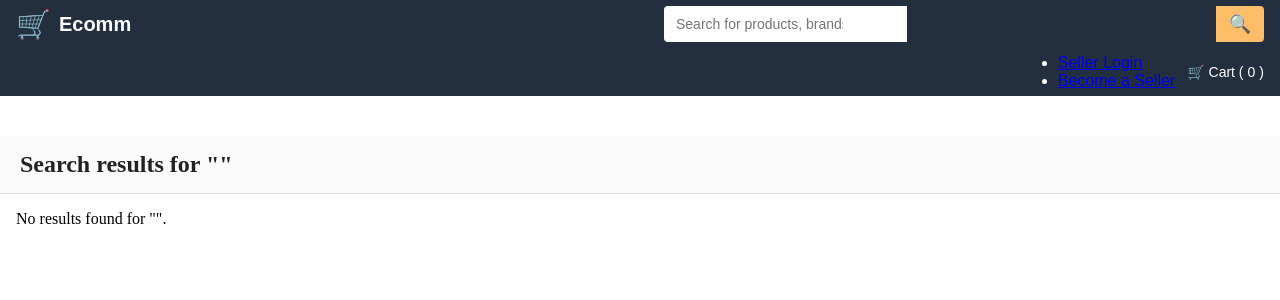
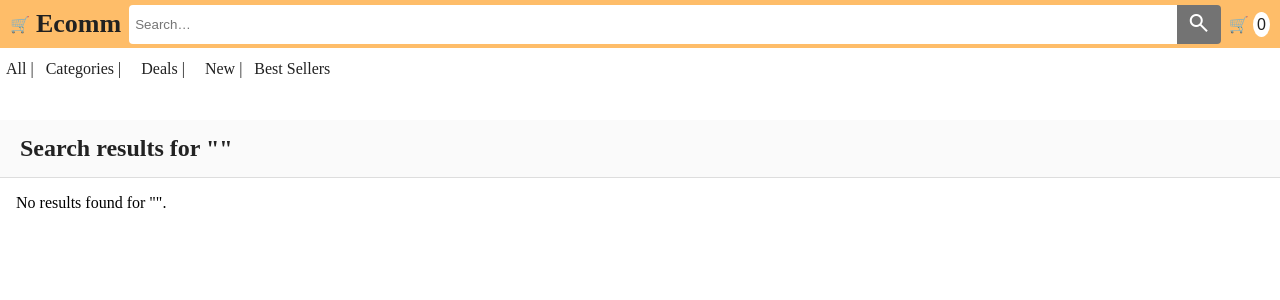
Before and after one commit to omiramberodgers15/ecomm-site, a Django app: page /search/ in a window 1280 px wide. Shown: the top 300 px of the page. Run offline with Django 5.2, Linux system fonts and the light colour scheme; data that the repository does not hold is empty.

Commit message:
Update: latest changes

```diff
--- /dev/null
+++ b/ecomm-site/core/context_processors.py
@@ -0,0 +1,6 @@
+from .models import Category
+
+def global_categories(request):
+    return {
+        "all_categories": Category.objects.all()
+    }
--- a/ecomm-site/core/static/core/styles.css
+++ b/ecomm-site/core/static/core/styles.css
@@ -95,157 +118,137 @@
   -webkit-box-orient: vertical;
   max-height: calc(1.3em * 2); /* 2 lines */
   text-overflow: ellipsis; /* Optional but recommended */
+  padding:0 6px;
 }
 
 
 
-/* General navbar container */
-.nav {
-  width: 100%;
-  background-color: #232f3e; /* dark Amazon-like navbar */
+/* ========= COMPACT TOP BAR ========= */
+.topbar {
+    display: flex;
+    align-items: center;
+    justify-content: space-between;
+    padding: 6px 10px;
+    background: #febd69;
     color: white;
-  font-family: Arial, sans-serif;
-  position: sticky;
-  top: 0;
-  z-index: 1000;
-  margin-bottom: 40px;
+    height: 48px; /* small */
 }
 
-/* Each row */
-.nav-row {
+.topbar .brand {
+    font-size: 26px;
+    font-weight: bold;
+    color:hsl(0,0%,13%);
+    padding: 0;
+    text-decoration: none;
+
+}
+
+.topbar-left {
     display: flex;
     align-items: center;
-  padding: 6px 16px;
+    gap: 6px;
 }
 
-/* Top row: logo + search */
-.nav-top {
-  justify-content: space-between;
+.topbar-search {
+    flex: 1;
+    display: flex;
+    margin: 0 8px;
+
 }
 
-/* Logo/brand */
-.nav .about {
-  display: flex;
-  align-items: center;
-  gap: 8px;
-}
-.nav .about .logo-icon {
-  font-size: 28px;
-}
-.nav .about .brand {
-  font-size: 20px;
-  font-weight: bold;
-  color: white;
-  text-decoration: none;
+.topbar-search input {
+    flex: 1;
+    padding: 6px;
+    border: none;
+    border-radius: 4px 0 0 4px;
+    width: 16px;
 }
 
-/* Search bar */
-.search-wrapper {
-  display: flex;
-  flex: 1;
-  max-width: 600px;
-  position: relative;
-  margin-left: 16px;
-}
-.search-wrapper input[type="search"] {
-  width: 100%;
-  padding: 10px 50px 10px 12px; /* space for search button */
-  border-radius: 4px 0 0 4px;
+.topbar-search button {
+    padding: 6px 10px;
     border: none;
-  outline: none;
-  font-size: 14px;
-}
-.search-wrapper .search-btn {
-  position: absolute;
-  right: 0;
-  top: 0;
-  height: 100%;
-  width: 48px;
-  border: none;
-  background-color: #febd69; /* Amazon orange */
-  color: black;
+    background:hsl(0,0%,45%);
     border-radius: 0 4px 4px 0;
-  cursor: pointer;
-  font-size: 18px;
-}
-.search-wrapper input[type="search"]:focus {
-  outline: 2px solid #f90;
-}
-.search-wrapper .search-btn:hover {
-  background-color: #f3a847;
 }
 
-/* Middle row: Sign-in + Cart */
-.nav-middle {
-  justify-content: flex-end;
-  gap: 12px;
-}
-.nav-middle .nav-right {
-  display: flex;
-  gap: 12px;
-}
-.nav-middle .nav-link {
-  color: white;
-  text-decoration: none;
-  display: flex;
-  align-items: center;
-  gap: 4px;
-  font-size: 14px;
-}
-.nav-middle .nav-link:hover {
-  text-decoration: underline;
+#cartCount{
+    background:white;
+    padding: 4px;
+    border-radius: 50%;
+    margin-right: 0px;
+    color: hsl(0,0%,13%);
 }
 
-/* Bottom row: page links */
-.nav-bottom {
-  justify-content: flex-start;
-  background-color: #37475a; /* slightly lighter */
-  padding: 6px 16px;
-}
-.nav-bottom .nav-links {
-  display: flex;
-  gap: 16px;
-}
-.nav-bottom .page-link {
+.topbar-cart {
+    background: none;
+    border: none;
     color: white;
-  text-decoration: none;
-  font-size: 14px;
-}
-.nav-bottom .page-link:hover {
-  text-decoration: underline;
+    font-size: 16px;
 }
 
+/* ========= COMPACT MENU BAR ========= */
+/* Dropdown wrapper */
+.menubar{
+  padding: 6px;
+  margin-bottom: 30px;
 
-
-.dropdown {
-  position: relative;
-  display: inline-block; /* parent must be relative */
+}
+.menubar a{
+  text-decoration: none;
+  color: hsl(0,0%,13%);
+  font-weight: 400;
 }
 
-.dropdown-content {
-  display: none;           /* hidden by default */
-  position: absolute;      /* position relative to parent */
-  background-color: #37475a; /* match nav-bottom */
-  min-width: 160px;
-  box-shadow: 0px 8px 16px rgba(0,0,0,0.2);
-  z-index: 1000;
-  flex-direction: column;
+.menubar a:hover{
+  text-decoration: none;
+  color: #febd69;
+  font-weight: 700;
+}
+.menu-dropdown {
+    position: relative;
+    display: inline-block;
+    padding: 6px 8px;
+
 }
 
-.dropdown-content a {
-  color: white;
-  padding: 8px 12px;
+/* Dropdown button (clickable) */
+.menu-btn {
+    cursor: pointer;
+    display: inline-block;
+
+}
+
+/* Dropdown panel */
+.menu-content {
+    display: none;
+    position: absolute;
+    background: #fff;
+    top: 28px;
+    left: 0;
+    border-radius: 6px;
+    box-shadow: 0 4px 10px rgba(0,0,0,0.15);
+    min-width: 150px;
+    z-index: 99999;
+
+}
+
+/* Dropdown items */
+.menu-content a {
+    display: block;
+    padding: 10px 12px;
+    font-size: 14px;
     text-decoration: none;
+    white-space: nowrap;
+}
+
+/* Hover for desktop */
+.menu-dropdown:hover .menu-content {
     display: block;
 }
 
-.dropdown-content a:hover {
-  background-color: #485769;
-}
-
-/* Show dropdown on hover */
-.dropdown:hover .dropdown-content {
-  display: flex;
+/* --- MOBILE CLICK SUPPORT --- */
+.menu-btn.active + .menu-content {
+    display: block;
 }
 
 .page-heading {
@@ -727,3 +730,73 @@ body.product-page .prod-container {
     height: 100%;
     font-size: 14px;
 }
+
+
+
+.product-card form {
+    margin-top: 8px;
+}
+
+.product-card .btn {
+    width: 100%;
+    padding: 6px 10px;
+    font-size: 14px;
+    border-radius: 8px;
+    border: 1px solid #ff6600 ;
+    color: #ff6600 ;
+    background-color: white;
+}
+
+
+
+
+.price-row {
+    display: flex;
+    align-items: center;
+    gap: 8px;
+}
+
+.old-price {
+    text-decoration: line-through;
+    color: #888;
+    font-size: 14px;
+}
+
+.new-price {
+    color: #ff6600;
+    font-weight: bold;
+    font-size: 18px;
+}
+
+
+.min-order {
+    font-size: 13px;
+    color: #555;
+    margin-top: 4px;
+    margin-bottom:6px !important ;
+}
+
+
+.prod-name{
+  font-weight: bolder;
+  font-size: larger !important;
+  margin-bottom:6px !important ;
+
+}
+
+
+
+.section-title{
+  font-weight: 700;
+}
+
+
+.material-symbols-outlined {
+  font-variation-settings:
+  'FILL' hsl(0,0%,45%),
+  'wght' 400,
+  'GRAD' 0,
+  'opsz' 16,
+
+
+}
--- a/ecomm-site/core/templates/base.html
+++ b/ecomm-site/core/templates/base.html
@@ -6,41 +6,68 @@
     <title>{% block title %}Ecomm{% endblock %}</title>
     <meta name="viewport" content="width=device-width, initial-scale=1.0">
     <link rel="stylesheet" href="{% static 'core/styles.css' %}?v=9999">
+    <link rel="stylesheet" href="https://fonts.googleapis.com/css2?family=Material+Symbols+Outlined:opsz,wght,FILL,GRAD@20..48,100..700,0..1,-50..200&icon_names=search" />
 </head>
 <body class="{% block body_class %}{% endblock %}">
 
-<!-- ======= NAVBAR ======= -->
-<div class="nav">
-    <div class="nav-row nav-top">
-        <div class="about">
-            <span class="logo-icon">🛒</span>
-            <a href="{% url 'core:home' %}" class="brand">Ecomm</a>
-        </div>
-        <div class="search-wrapper">
-            <form method="get" action="{% url 'core:search' %}">
-                <input type="search" name="q" placeholder="Search for products, brands and more" value="{{ request.GET.q }}">
-                <button type="submit" class="search-btn">🔍</button>
-            </form>
+<!-- ======= MOBILE COMPACT NAVBAR ======= -->
+<nav class="topbar">
+    <div class="topbar-left">
+        <span class="logo-icon">🛒</span>
+        <a href="/" class="brand">Ecomm</a>
+    </div>
+
+    <form class="topbar-search" method="get" action="{% url 'core:search' %}">
+        <input type="search" name="q" placeholder="Search…" value="{{ request.GET.q }}">
+        <button type="submit"><span class="material-symbols-outlined" style="color:white">
+search
+</span></button>
+    </form>
+
+    <button id="cartIconBtn" class="topbar-cart">
+        🛒 <span id="cartCount">{{ request.session.cart|length|default:"0" }}</span>
+    </button>
+</nav>
+
+
+<!-- ======= COMPACT NAV MENU ======= -->
+<div class="menubar">
+    <a href="/">All |</a>
+
+    <!-- CATEGORIES DROPDOWN -->
+    <div class="menu-dropdown">
+        <a class="menu-btn" href="javascript:void(0)">Categories |</a>
+        <div class="menu-content">
+            <a href="/categories/electronics/">Electronics</a>
+            <a href="/categories/fashion/">Fashion</a>
+            <a href="/categories/home/">Home</a>
         </div>
     </div>
-    <div class="nav-row nav-middle">
-    <div class="nav-right">
-        <!-- User links -->
-        <ul class="nav-links">
 
-        <!-- Guest user -->
-        <li><a href="{% url 'core:seller-login' %}">Seller Login</a></li>
-        <li><a href="{% url 'core:seller-register' %}">Become a Seller</a></li>
+    <!-- DEALS DROPDOWN -->
+    <div class="menu-dropdown">
+        <a class="menu-btn" href="javascript:void(0)">Deals |</a>
+        <div class="menu-content">
+            <a href="/deals/today/">Today's Deals</a>
+            <a href="/deals/clearance/">Clearance</a>
+            <a href="/deals/hot/">Hot Discounts</a>
+        </div>
+    </div>
 
-        </ul>
-        <!-- Cart icon button -->
-        <button id="cartIconBtn" class="nav-link" style="background:none;border:none;cursor:pointer;">
-            🛒 Cart (<span id="cartCount">{{ request.session.cart|length|default:"0" }}</span>)
-        </button>
+    <!-- NEW ARRIVALS DROPDOWN -->
+    <div class="menu-dropdown">
+        <a class="menu-btn" href="javascript:void(0)">New |</a>
+        <div class="menu-content">
+            <a href="/new/">All New</a>
+            <a href="/new/electronics/">Electronics</a>
+            <a href="/new/fashion/">Fashion</a>
+        </div>
     </div>
+
+    <a href="/best-sellers/">Best Sellers</a>
 </div>
 
-</div>
+
 
 <div class="page-content">
     {% block content %}{% endblock %}
--- a/ecomm-site/core/views.py
+++ b/ecomm-site/core/views.py
@@ -23,12 +23,38 @@ from django.http import JsonResponse
 from .models import Message
 from django.views.decorators.csrf import csrf_exempt
 
+from django.db.models import F, Count
+
+
 
 # ---------- HOME & PRODUCTS ----------
 def home(request):
-    categories = Category.objects.prefetch_related('products', 'subcategories').all()
-    products = Product.objects.all()[:8]
-    return render(request, 'home.html', {'categories': categories, 'products': products})
+    # NEW ARRIVALS
+    new_arrivals = Product.objects.filter(
+        approved=True
+    ).order_by("-created_at")[:10]
+
+    # TOP DEALS
+    top_deals = Product.objects.filter(
+        approved=True,
+        initial_price__isnull=False,
+        initial_price__gt=F('base_price')
+    ).order_by("-created_at")[:10]
+
+    # BEST SELLERS
+    best_sellers = Product.objects.filter(
+        approved=True
+    ).annotate(
+        reviews_count=Count("reviews")
+    ).order_by("-reviews_count")[:10]
+
+    context = {
+        "new_arrivals": new_arrivals,
+        "top_deals": top_deals,
+        "best_sellers": best_sellers,
+    }
+
+    return render(request, "home.html", context)
 
 
 def products_by_category(request, category_id):
--- a/ecomm-site/mysite/settings.py
+++ b/ecomm-site/mysite/settings.py
@@ -79,6 +79,8 @@ TEMPLATES = [
                 'django.template.context_processors.request',  # required for admin & allauth
                 'django.contrib.auth.context_processors.auth',
                 'django.contrib.messages.context_processors.messages',
+                'core.context_processors.global_categories',
+
             ],
         },
     },
```
Also changed, not shown: other parts of ecomm-site/core/static/core/styles.css (+39 -16 lines), ecomm-site/core/models.py (+9 -0 lines), ecomm-site/core/templates/home.html (+93 -1 lines), ecomm-site/core/migrations/0007_product_initial_price.py (added). Lines whose indentation alone changed are shown as unchanged.
